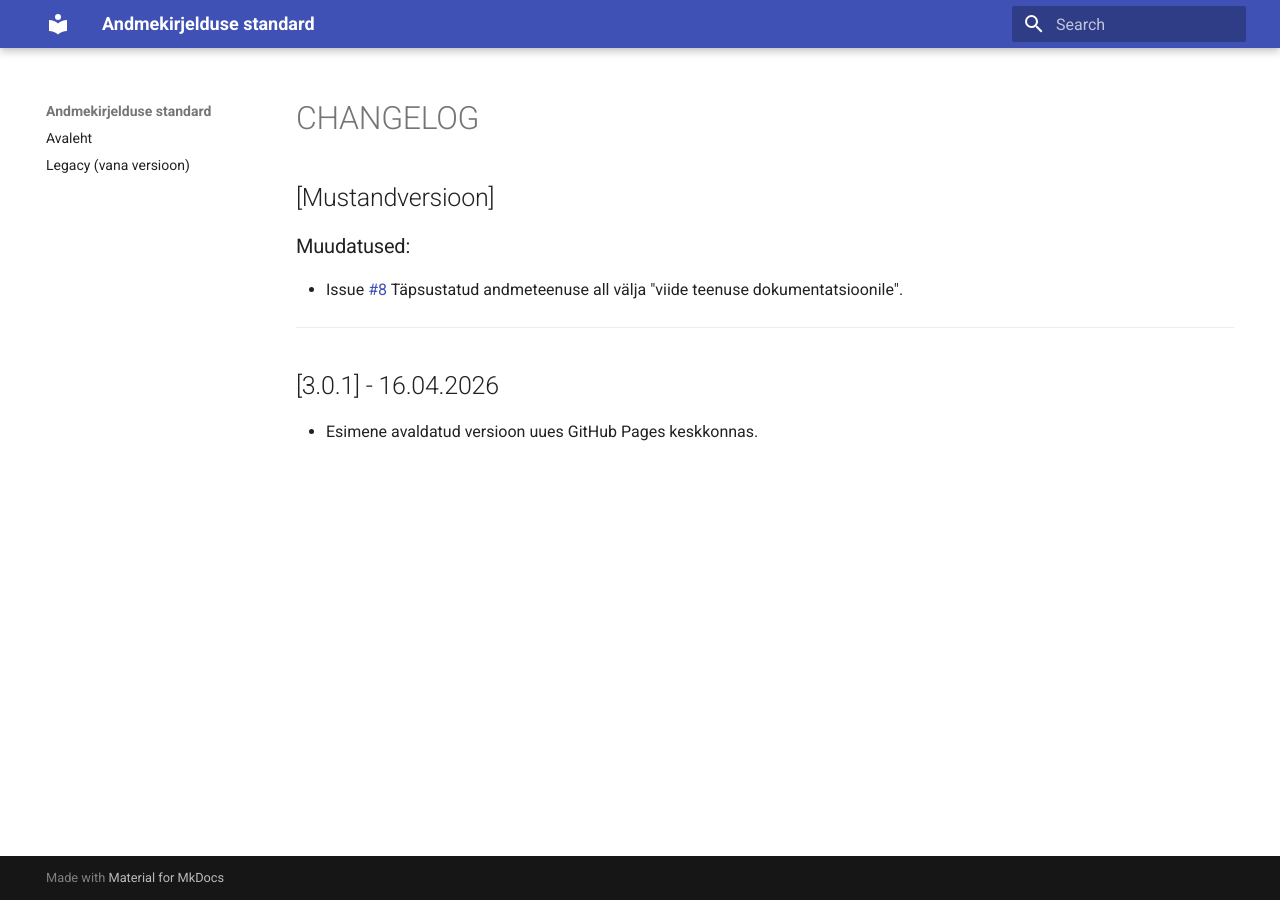
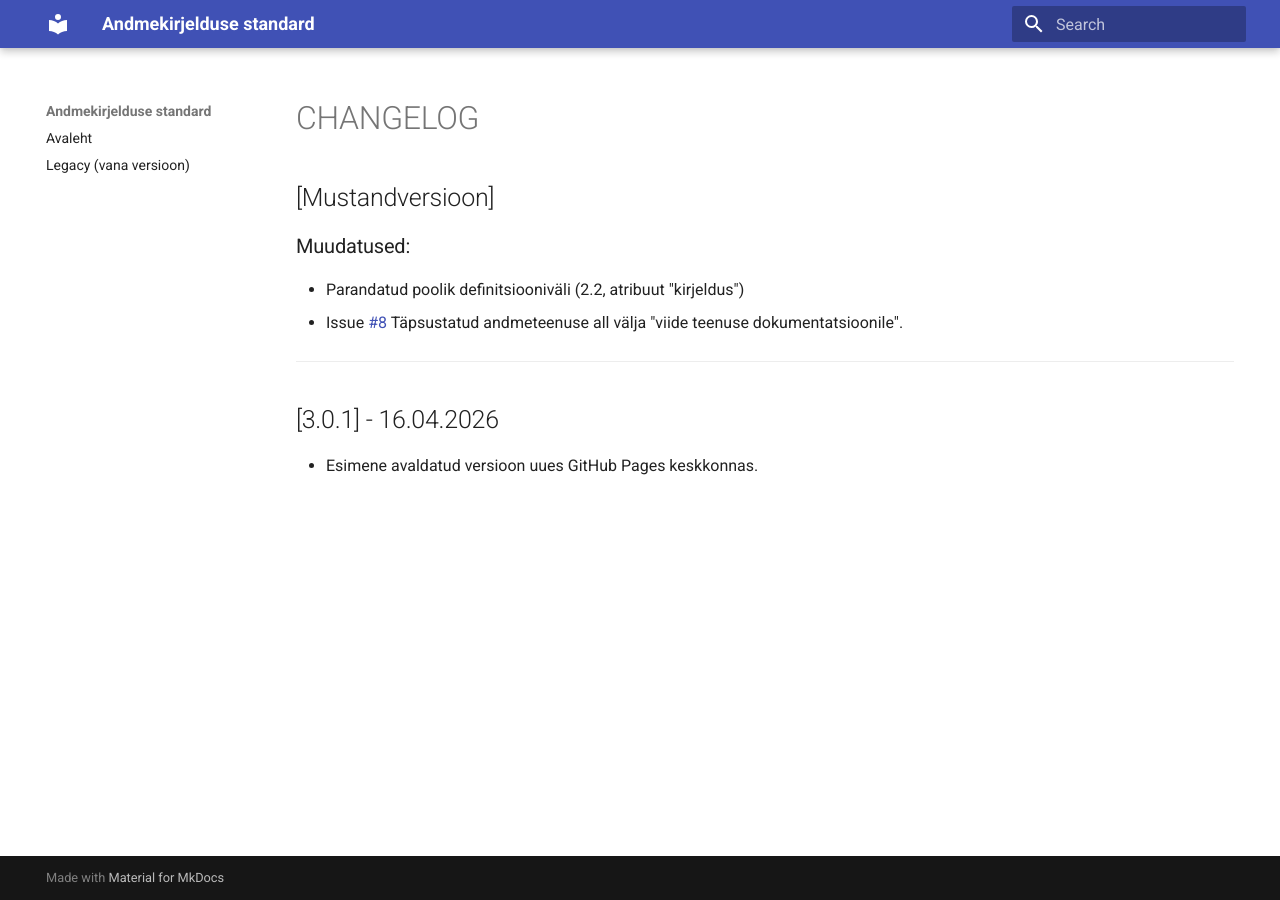
Before and after one commit to e-gov/Andmekirjelduse-Standard, an MkDocs documentation site: the page built from docs/CHANGELOG.md, in a window 1280 px wide. Built offline with MkDocs 1.6.1 and Material for MkDocs 9.7.7, drawn with Linux system fonts in a browser that asks for light colours; the version menu is left out.

Commit message:
Update CHANGELOG.md

```diff
--- a/docs/CHANGELOG.md
+++ b/docs/CHANGELOG.md
@@ -1,6 +1,7 @@
 ## [Mustandversioon]
 
 ### Muudatused:
+- Parandatud poolik definitsiooniväli (2.2, atribuut "kirjeldus")
 - Issue [#8](https://github.com/e-gov/Andmekirjelduse-Standard/issues/8) Täpsustatud andmeteenuse all välja "viide teenuse dokumentatsioonile".
 
 ---
```
